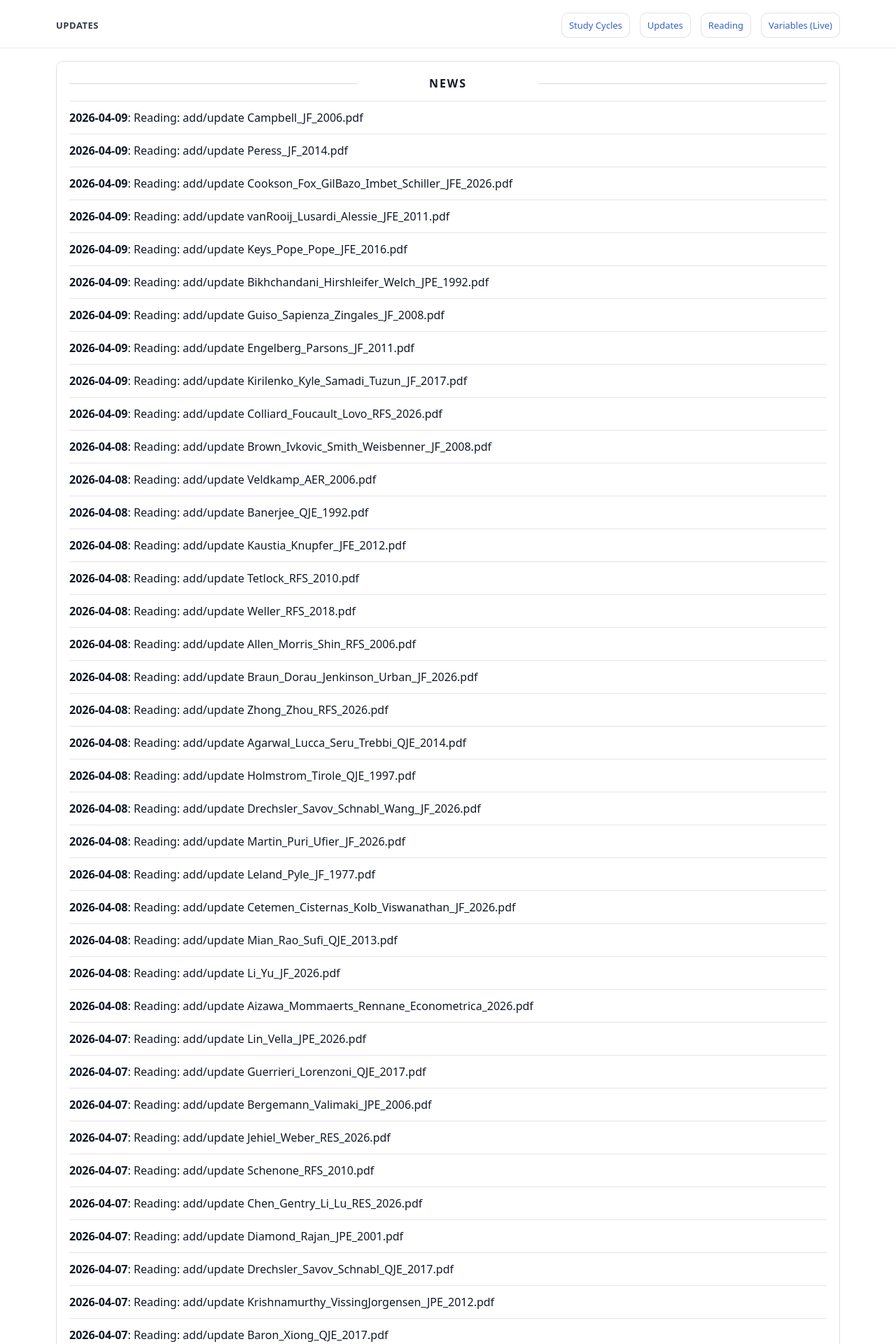
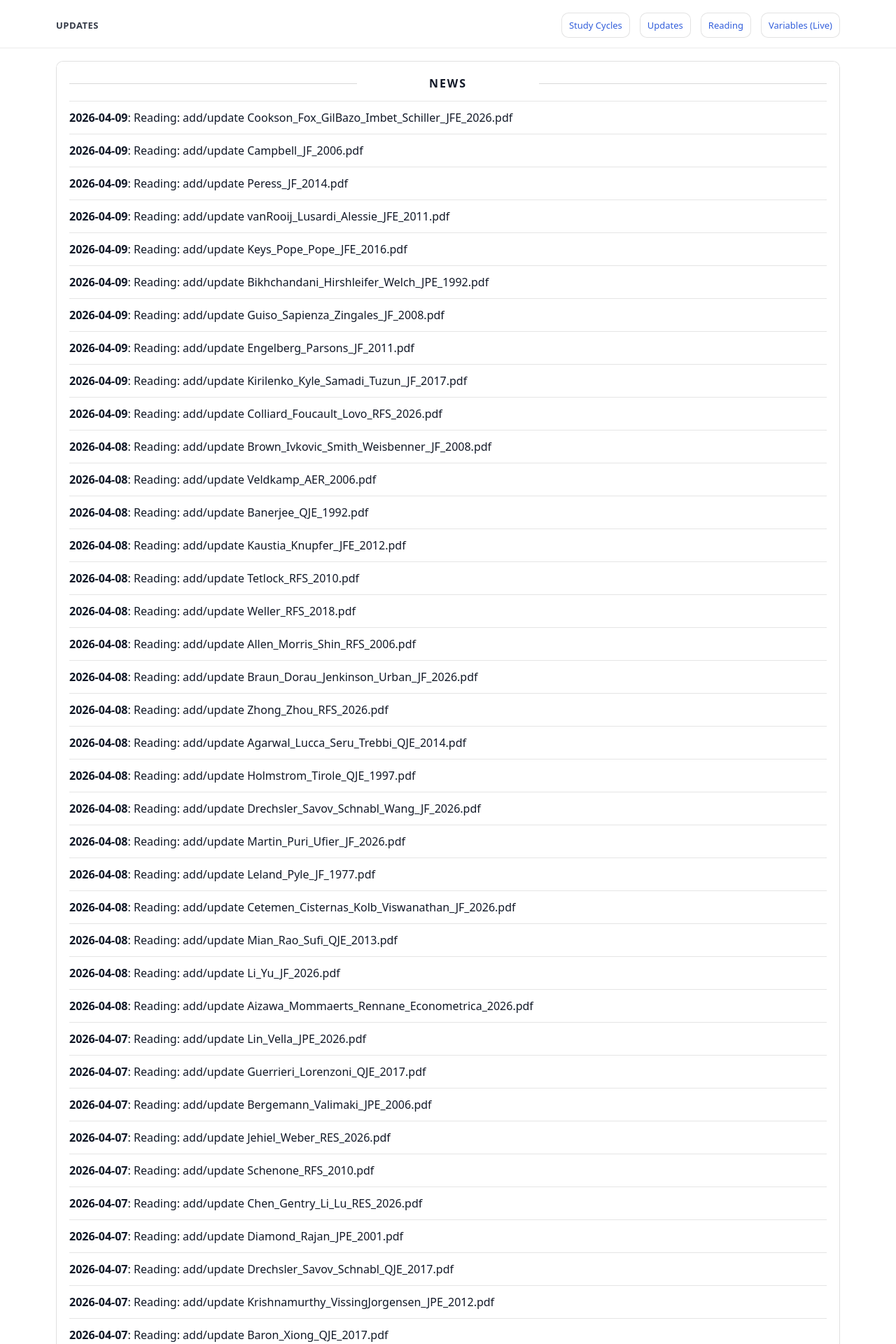
Before and after one commit to yaxinzn/study-archive, a Jekyll site: the page built from updates/index.md, in a window 1280 px wide. Shown: the top 1920 px of the page at 70% size. Built offline with Jekyll 4.4.1, drawn with Linux system fonts in a browser that asks for light colours; part of the change alters nothing that is shown.

Commit message:
chore: update NEWS feed

```diff
--- a/_data/news.yml
+++ b/_data/news.yml
@@ -1,13 +1,13 @@
 # Auto-generated update history (sorted newest -> oldest). Do not edit manually.
+- ts: "1775689057"
+  date: "2026-04-09"
+  title: "Reading: add/update Cookson_Fox_GilBazo_Imbet_Schiller_JFE_2026.pdf"
 - ts: "1775688768"
   date: "2026-04-09"
   title: "Reading: add/update Campbell_JF_2006.pdf"
 - ts: "1775688388"
   date: "2026-04-09"
   title: "Reading: add/update Peress_JF_2014.pdf"
-- ts: "1775687436"
-  date: "2026-04-09"
-  title: "Reading: add/update Cookson_Fox_GilBazo_Imbet_Schiller_JFE_2026.pdf"
 - ts: "1775686117"
   date: "2026-04-09"
   title: "Reading: add/update vanRooij_Lusardi_Alessie_JFE_2011.pdf"
```
